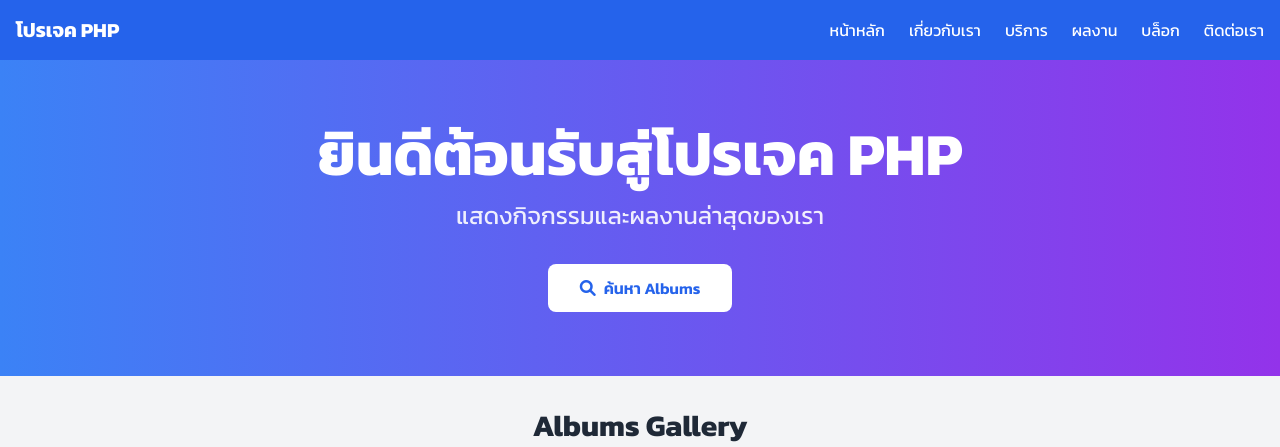
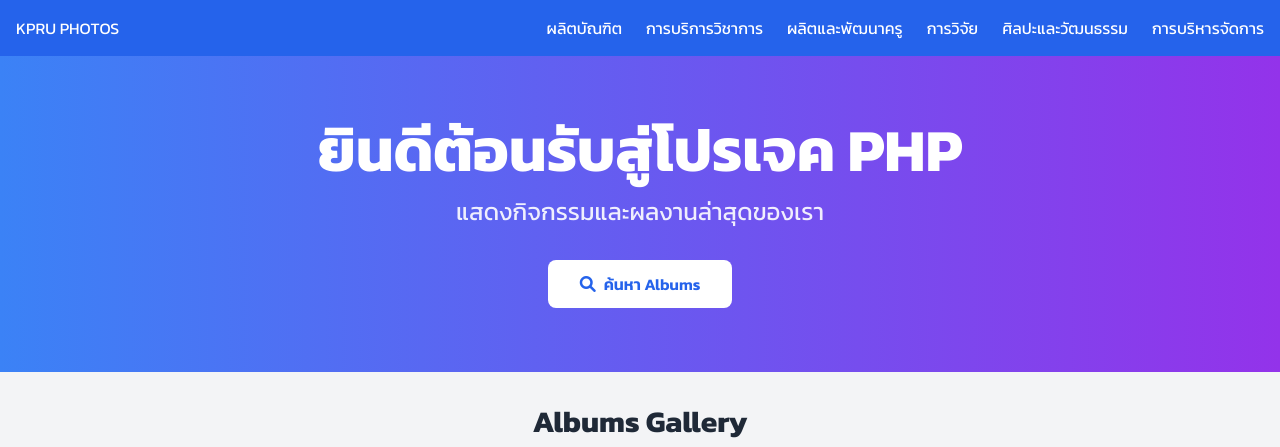
Before and after one commit to INBreeze-i/gallery, a PHP site: page /index.php in a window 1280 px wide. Shown: the top 447 px of the page. Run offline with PHP 8.4, Linux system fonts and the light colour scheme; data comes from the database, SQL or seed files in the repository; some libraries are stand-ins or nearby versions.

Commit message:
navbar.php

```diff
--- a/html/components/navbar.php
+++ b/html/components/navbar.php
@@ -2,18 +2,16 @@
     <div class="container mx-auto px-4">
         <div class="flex justify-between items-center py-4">
             <!-- Logo -->
-            <div class="text-white text-xl font-bold">
-                โปรเจค PHP
-            </div>
+                <a href="index.php" class="text-white hover:text-blue-200 transition-colors h1">KPRU PHOTOS</a>
 
             <!-- Navigation Links -->
             <div class="hidden md:flex space-x-6">
-                <a href="../index.php" class="text-white hover:text-blue-200 transition-colors">หน้าหลัก</a>
-                <a href="pages/about.php" class="text-white hover:text-blue-200 transition-colors">เกี่ยวกับเรา</a>
-                <a href="pages/services.php" class="text-white hover:text-blue-200 transition-colors">บริการ</a>
-                <a href="pages/portfolio.php" class="text-white hover:text-blue-200 transition-colors">ผลงาน</a>
-                <a href="pages/blog.php" class="text-white hover:text-blue-200 transition-colors">บล็อก</a>
-                <a href="pages/contact.php" class="text-white hover:text-blue-200 transition-colors">ติดต่อเรา</a>
+                <a href="category.php?id=1" class="text-white hover:text-blue-200 transition-colors">ผลิตบัณฑิต</a>
+                <a href="category.php?id=2" class="text-white hover:text-blue-200 transition-colors">การบริการวิชาการ</a>
+                <a href="category.php?id=3" class="text-white hover:text-blue-200 transition-colors">ผลิตและพัฒนาครู</a>
+                <a href="category.php?id=4" class="text-white hover:text-blue-200 transition-colors">การวิจัย</a>
+                <a href="category.php?id=5" class="text-white hover:text-blue-200 transition-colors">ศิลปะและวัฒนธรรม</a>
+                <a href="category.php?id=6" class="text-white hover:text-blue-200 transition-colors">การบริหารจัดการ</a>
             </div>
 
             <!-- Mobile Menu Button -->
```
